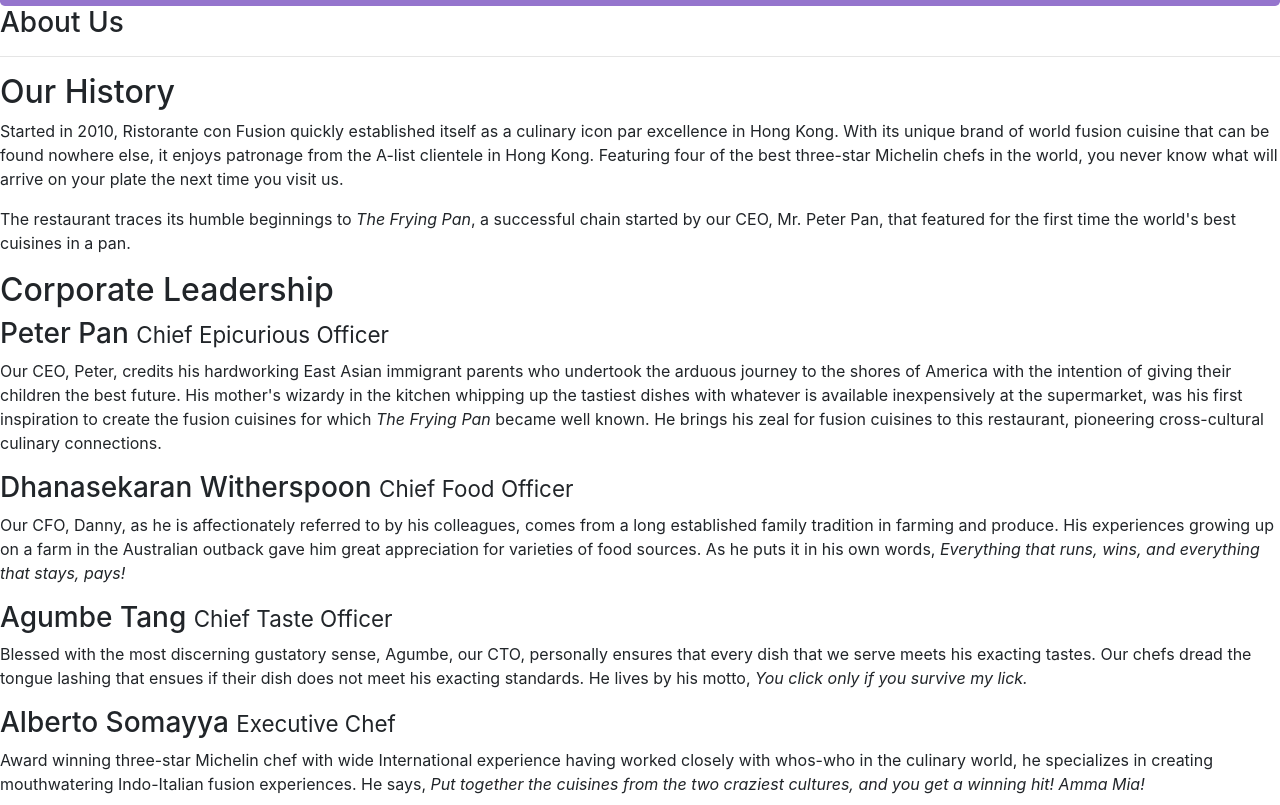
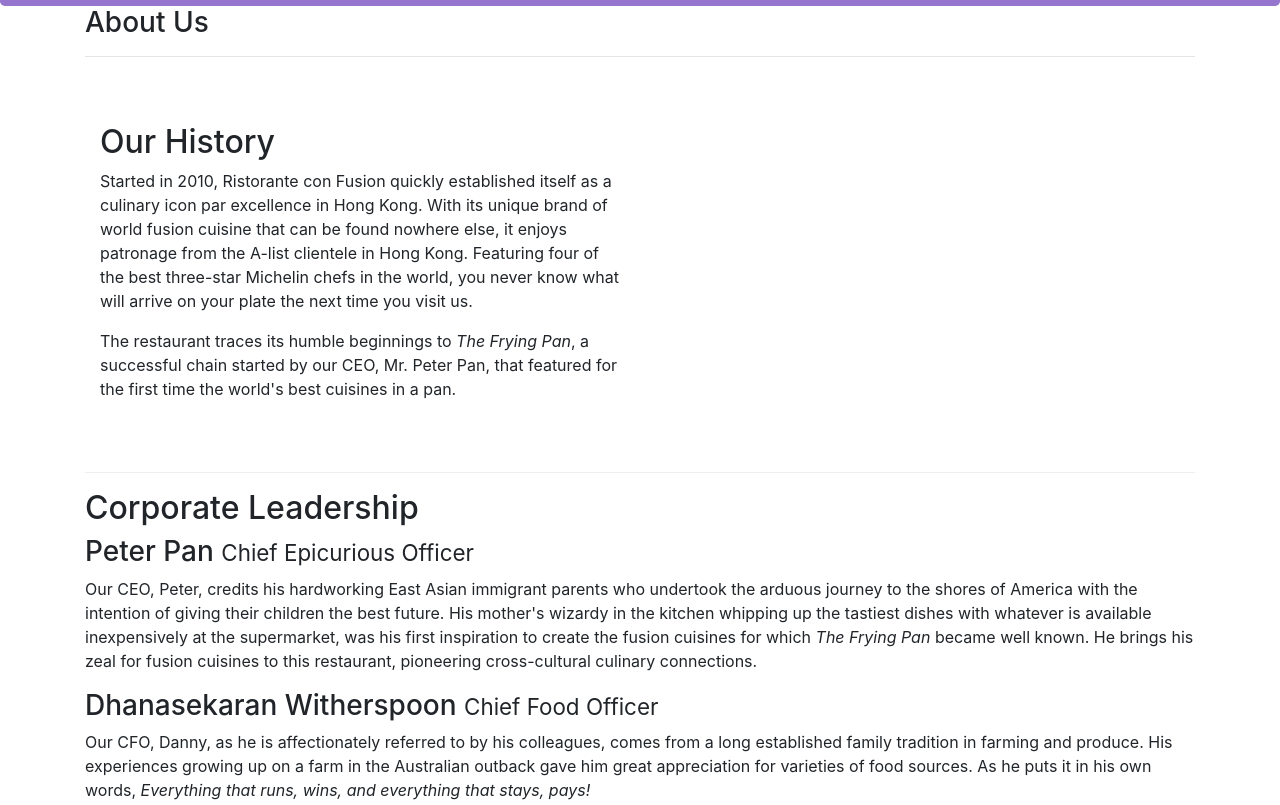
Before and after one commit to nivinjohnson/asg-one, a website: page index.html in a window 1280 px wide. Shown: the part 278-1083 px from the top of the page. Drawn offline with nearby package versions, Linux system fonts and the light colour scheme.

Commit message:
Completed version

```diff
--- a/index.html
+++ b/index.html
@@ -28,16 +28,16 @@
         </div>
     </header>
 
-    <div>
-        <div>
-            <div>
+    <div class="container">
+        <div class="row">
+            <div class="col-12">
                <h3>About Us</h3>
                <hr>
             </div>
         </div>
 
-        <div>
-            <div>
+        <div class="row row-content">
+            <div class="col-sm-6">
                 <h2>Our History</h2>
                 <p>Started in 2010, Ristorante con Fusion quickly established itself as a culinary icon par excellence in Hong Kong. With its unique brand of world fusion cuisine that can be found nowhere else, it enjoys patronage from the A-list clientele in Hong Kong.  Featuring four of the best three-star Michelin chefs in the world, you never know what will arrive on your plate the next time you visit us.</p>
                 <p>The restaurant traces its humble beginnings to <em>The Frying Pan</em>, a successful chain started by our CEO, Mr. Peter Pan, that featured for the first time the world's best cuisines in a pan.</p>
@@ -47,17 +47,17 @@
         </div>
 
 
-        <div>
-            <div>
+        <div class="row">
+            <div class="col-12 pt-3">
                 <h2>Corporate Leadership</h2>
                 <h3>Peter Pan <small>Chief Epicurious Officer</small></h3>
-                <p>Our CEO, Peter, credits his hardworking East Asian immigrant parents who undertook the arduous journey to the shores of America with the intention of giving their children the best future. His mother's wizardy in the kitchen whipping up the tastiest dishes with whatever is available inexpensively at the supermarket, was his first inspiration to create the fusion cuisines for which <em>The Frying Pan</em> became well known. He brings his zeal for fusion cuisines to this restaurant, pioneering cross-cultural culinary connections.</p>
+                <p class="d-none d-sm-block">Our CEO, Peter, credits his hardworking East Asian immigrant parents who undertook the arduous journey to the shores of America with the intention of giving their children the best future. His mother's wizardy in the kitchen whipping up the tastiest dishes with whatever is available inexpensively at the supermarket, was his first inspiration to create the fusion cuisines for which <em>The Frying Pan</em> became well known. He brings his zeal for fusion cuisines to this restaurant, pioneering cross-cultural culinary connections.</p>
                 <h3>Dhanasekaran Witherspoon <small>Chief Food Officer</small></h3>
-                <p>Our CFO, Danny, as he is affectionately referred to by his colleagues, comes from a long established family tradition in farming and produce. His experiences growing up on a farm in the Australian outback gave him great appreciation for varieties of food sources. As he puts it in his own words, <em>Everything that runs, wins, and everything that stays, pays!</em></p>
+                <p class="d-none d-sm-block">Our CFO, Danny, as he is affectionately referred to by his colleagues, comes from a long established family tradition in farming and produce. His experiences growing up on a farm in the Australian outback gave him great appreciation for varieties of food sources. As he puts it in his own words, <em>Everything that runs, wins, and everything that stays, pays!</em></p>
                 <h3>Agumbe Tang <small>Chief Taste Officer</small></h3>
-                <p>Blessed with the most discerning gustatory sense, Agumbe, our CTO, personally ensures that every dish that we serve meets his exacting tastes. Our chefs dread the tongue lashing that ensues if their dish does not meet his exacting standards. He lives by his motto, <em>You click only if you survive my lick.</em></p>
+                <p class="d-none d-sm-block">Blessed with the most discerning gustatory sense, Agumbe, our CTO, personally ensures that every dish that we serve meets his exacting tastes. Our chefs dread the tongue lashing that ensues if their dish does not meet his exacting standards. He lives by his motto, <em>You click only if you survive my lick.</em></p>
                 <h3>Alberto Somayya <small>Executive Chef</small></h3>
-                <p>Award winning three-star Michelin chef with wide International experience having worked closely with whos-who in the culinary world, he specializes in creating mouthwatering Indo-Italian fusion experiences. He says, <em>Put together the cuisines from the two craziest cultures, and you get a winning hit! Amma Mia!</em></p>
+                <p class="d-none d-sm-block">Award winning three-star Michelin chef with wide International experience having worked closely with whos-who in the culinary world, he specializes in creating mouthwatering Indo-Italian fusion experiences. He says, <em>Put together the cuisines from the two craziest cultures, and you get a winning hit! Amma Mia!</em></p>
             </div>
        </div>
 
```
